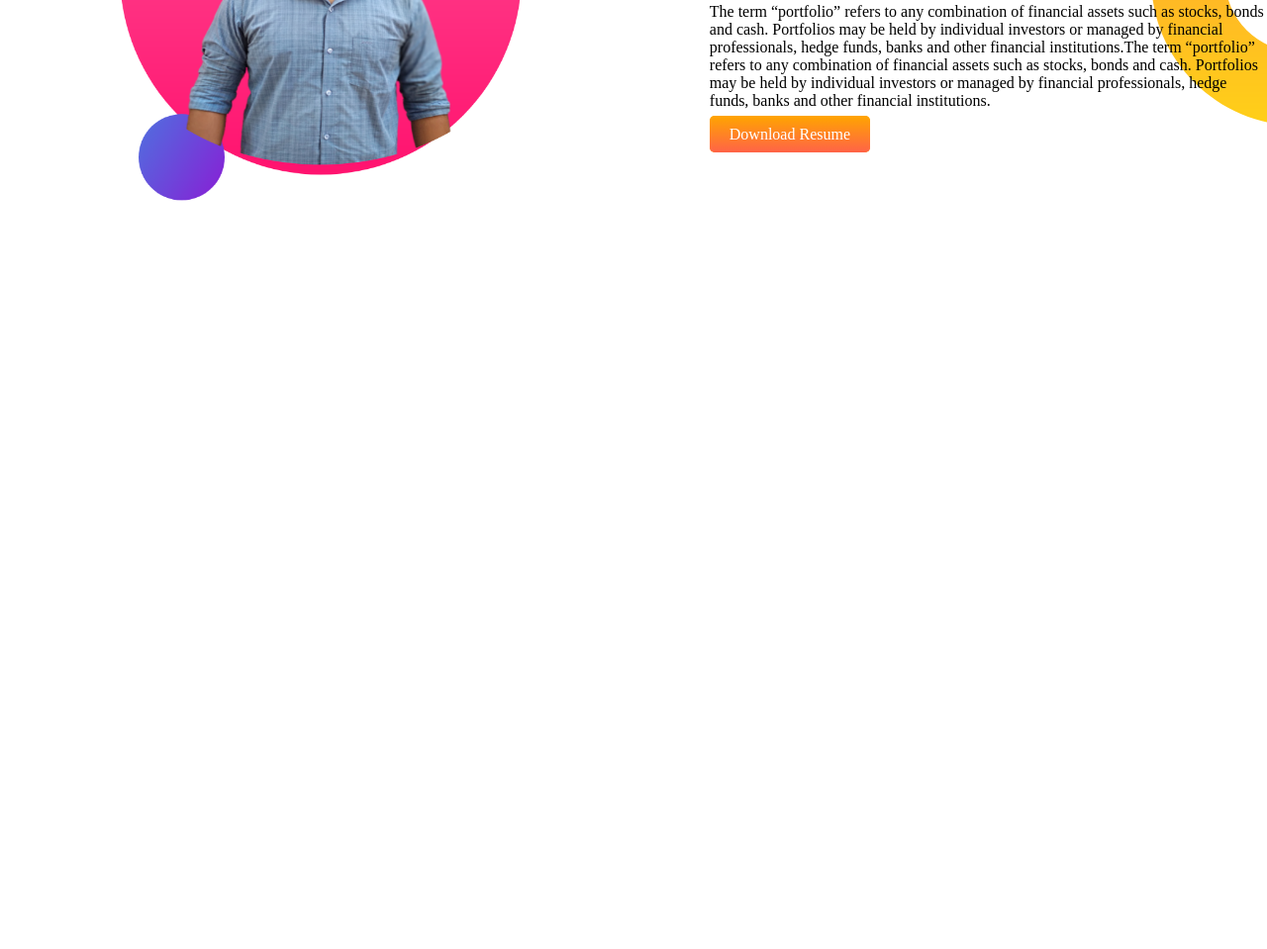
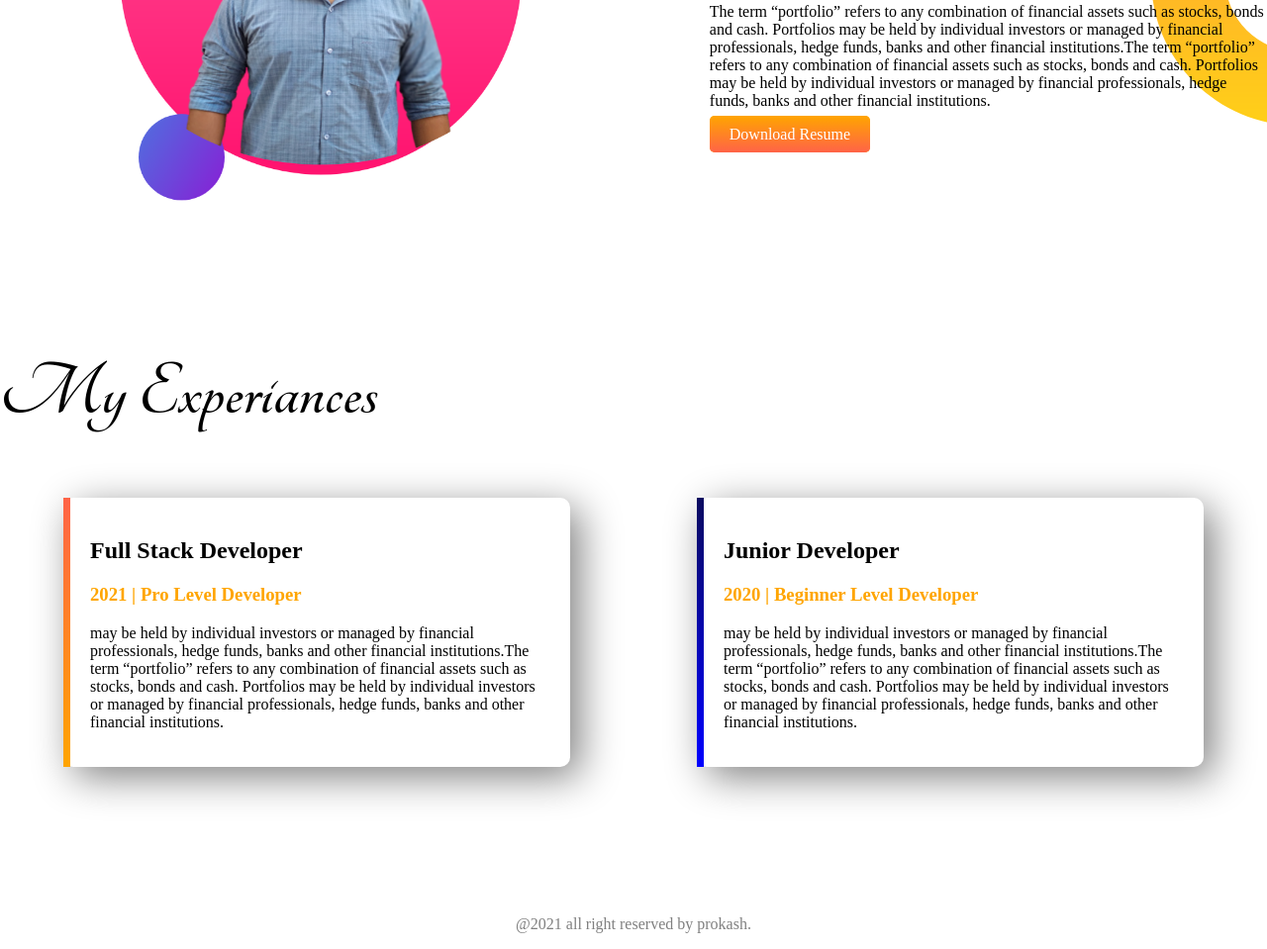
Before and after one commit to pokhbis/portfolio, a plain HTML site: page index.html in a window 1280 px wide. Shown: the part 942-1901 px from the top of the page at 99% size. Before the commit the page ends 1299 px from the top, so only its background shows below. Drawn offline with Linux system fonts and the light colour scheme.

Commit message:
Experience added

```diff
--- a/index.html
+++ b/index.html
@@ -14,7 +14,7 @@
 </head>
 
 <body>
-    <section class="top-banner">
+    <section class="top-banner flexible-container">
         <div class="half-width">
             <h1>Welcome To</h1>
             <h1><span class="headerName">Prokash's</span> Portfolio</h1>
@@ -37,7 +37,7 @@
         </div>
 
     </section>
-    <section class="mid-section">
+    <section class="mid-section flexible-container">
         <div class="half-width">
             <img src="photos/my-bg2.png">
 
@@ -60,6 +60,41 @@
 
     </section>
 
+    <section class="web-dev">
+        <h1>My Experiances</h1>
+        <div class="flexible-container">
+            <div id="ex-developer" class="experiance">
+                <h2>Full Stack Developer</h2>
+                <h3 class="headerName">2021 | Pro Level Developer</h3>
+                <p>may be held by individual investors or managed by financial professionals, hedge funds, banks and
+                    other
+                    financial institutions.The term “portfolio” refers to any combination of financial assets such as
+                    stocks, bonds and cash.
+                    Portfolios
+                    may be held by individual investors or managed by financial professionals, hedge funds, banks and
+                    other
+                    financial institutions.</p>
+            </div>
+            <div id="j-developer" class="experiance">
+                <h2>Junior Developer</h2>
+                <h3 class="headerName">2020 | Beginner Level Developer</h3>
+                <p>may be held by individual investors or managed by financial professionals, hedge funds, banks and
+                    other
+                    financial institutions.The term “portfolio” refers to any combination of financial assets such as
+                    stocks, bonds and cash.
+                    Portfolios
+                    may be held by individual investors or managed by financial professionals, hedge funds, banks and
+                    other
+                    financial institutions.</p>
+            </div>
+        </div>
+    </section>
+
+    <footer>
+        <p>
+            @2021 all right reserved by prokash.
+        </p>
+    </footer>
 </body>
 
 </html>
--- a/style.css
+++ b/style.css
@@ -6,7 +6,7 @@ h1
 .headerName{
     color: orange;
 }
-section
+.flexible-container
 {
     display: flex;
     margin-bottom: 150px;
@@ -44,3 +44,33 @@ body{
     background-position: right;
 
 }
+.experiance
+{
+    width: 40%;
+    padding: 20px;
+    box-shadow: 10px 10px 40px gray;
+    margin-left: 5%;
+    margin-right: 5%;
+    border-radius: 10px;
+
+}
+
+.web-dev img
+{
+    background-image: url(images/exp-bg.png);
+}
+#ex-developer{
+    border-left: 7px solid;
+    border-image: linear-gradient(tomato,orange);
+    border-image-slice: 1;
+
+}
+#j-developer{
+    border-left: 7px solid;
+    border-image: linear-gradient(rgb(11, 11, 95), blue);
+    border-image-slice: 1;
+}
+footer p{
+    text-align: center;
+    color: gray;
+}
```
Also changed, not shown: pic-2-removebg-preview.png (deleted), pic-2.jpeg (deleted), pic-removebg-preview.png (deleted), 1 other file.
